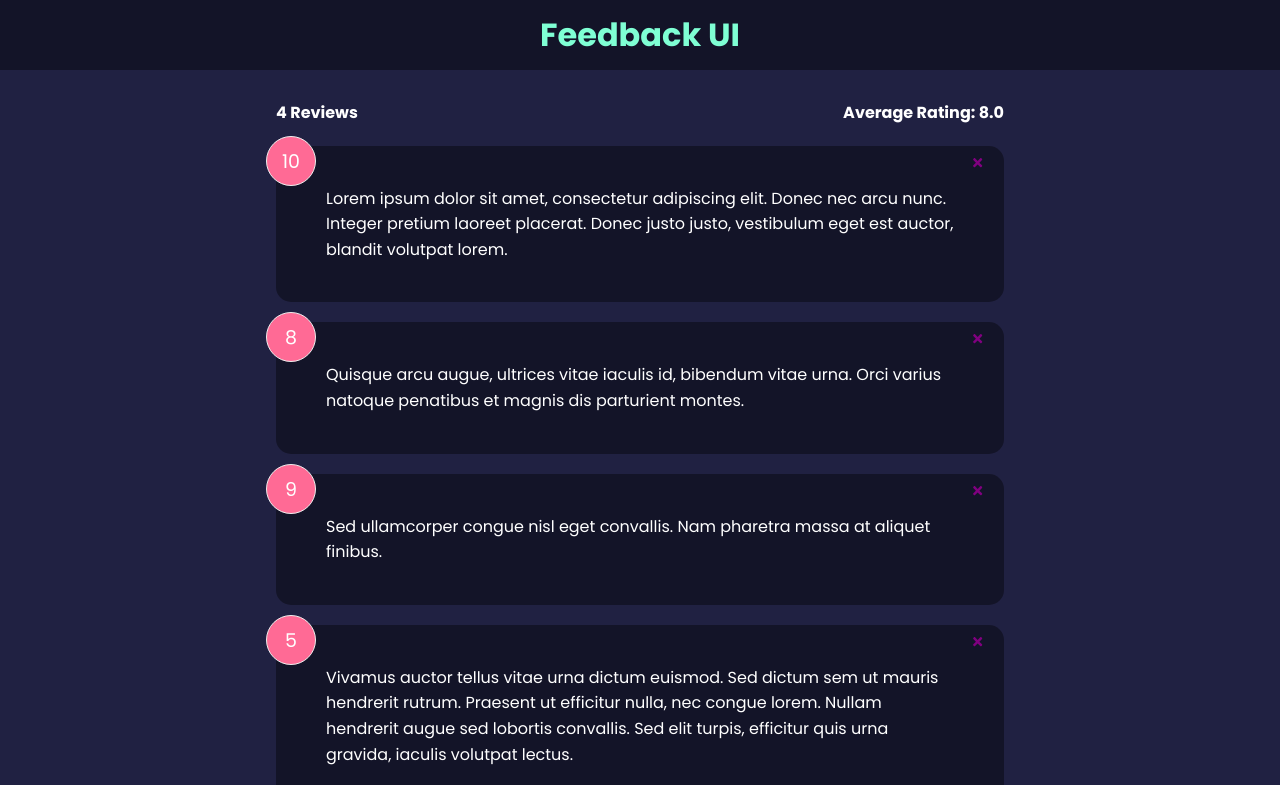
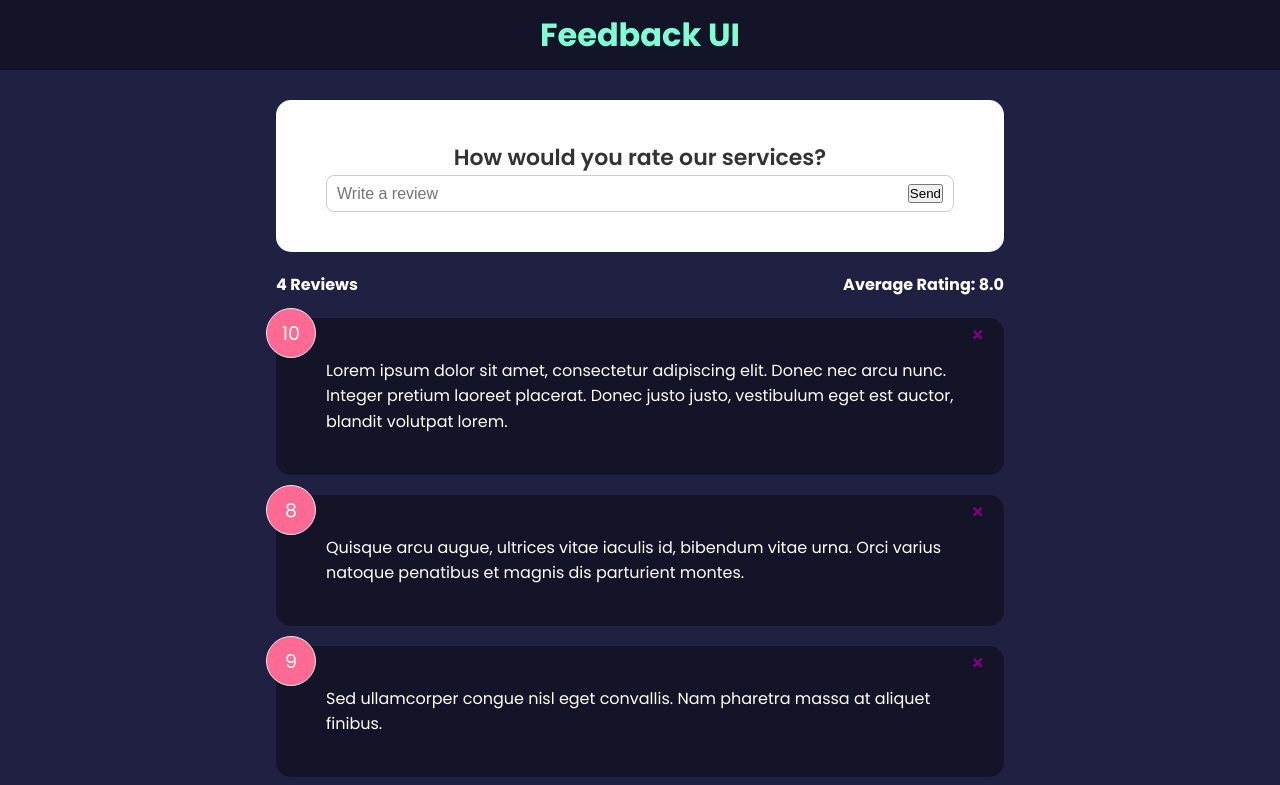
Before and after one commit to ElJefe111944/reviews-feedback-ui, a React (Create React App) app in the folder feedback-app/: page / in a window 1280 px wide. Shown: the top 785 px of the page. Built offline with nearby package versions, Linux system fonts and the light colour scheme; the HTML template or start-up script is replaced by a standard one.

Commit message:
FeedbackForm component created and styling added

```diff
--- a/feedback-app/src/App.js
+++ b/feedback-app/src/App.js
@@ -3,6 +3,7 @@
 import FeedbackList from "./components/FeedbackList";
 import FeedbackStats from "./components/FeedbackStats";
 import FeedbackData from "./data/FeedbackData";
+import FeedbackForm from "./components/FeedbackForm";
 
 function App() {
 
@@ -20,6 +21,7 @@
         <>
         <Header />
         <div className="container">
+            <FeedbackForm />
             <FeedbackStats feedback={feedback} />
             <FeedbackList feedback={feedback} handleDelete={deleteFeedback} />
         </div>
--- /dev/null
+++ b/feedback-app/src/components/FeedbackForm.jsx
@@ -0,0 +1,27 @@
+import React from 'react'
+import { useState } from 'react'
+import Card from './shared/Card'
+
+function FeedbackForm() {
+
+    const [text, setText] = useState('');
+
+    const handleTextChange = (e) => {
+        setText(e.target.value);
+    };
+
+  return (
+    <Card>
+        <form action="">
+            <h2>How would you rate our services?</h2>
+            {/* rating selectors go here */}
+            <div className="input-group">
+                <input onChange={handleTextChange} type="text" value={text} name="review" id="review" placeholder='Write a review' />
+                <button type="submit">Send</button>
+            </div>
+        </form>
+    </Card>
+  )
+}
+
+export default FeedbackForm
```
